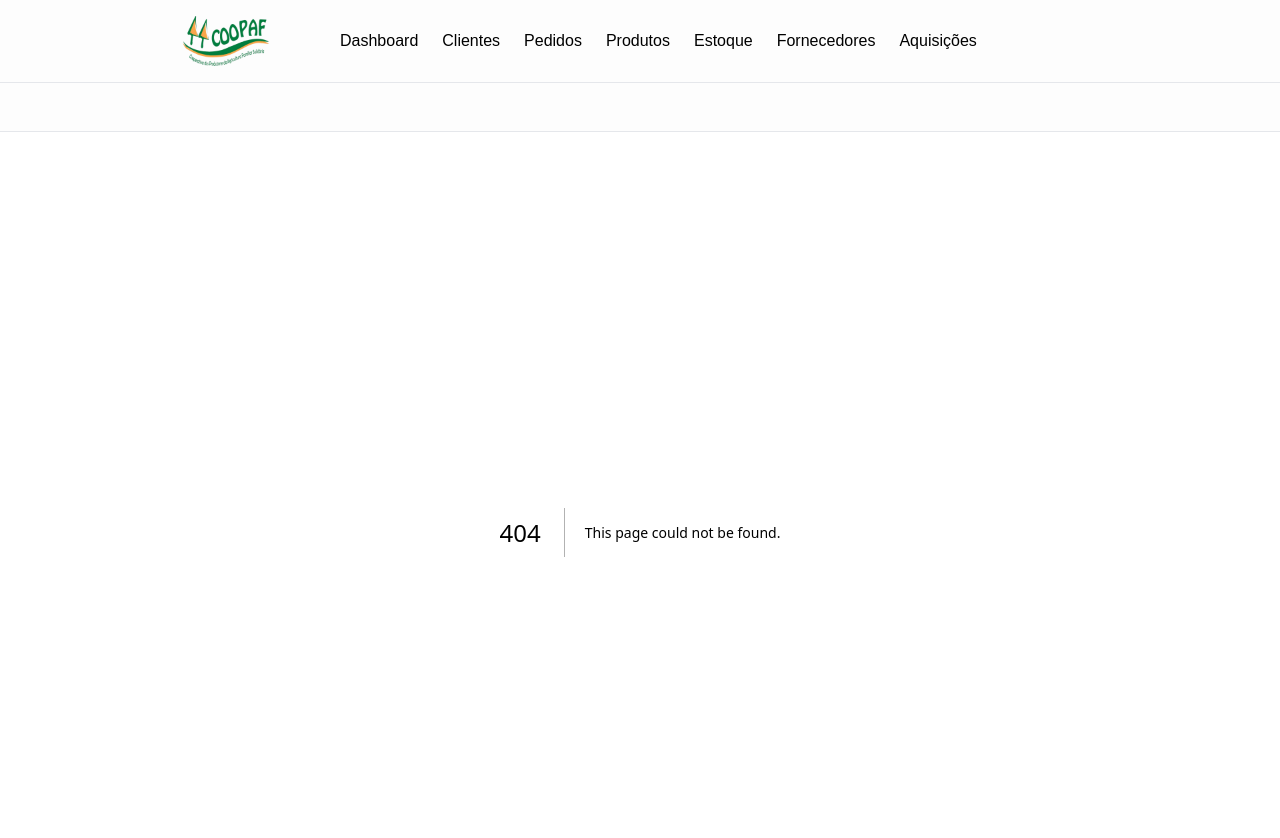
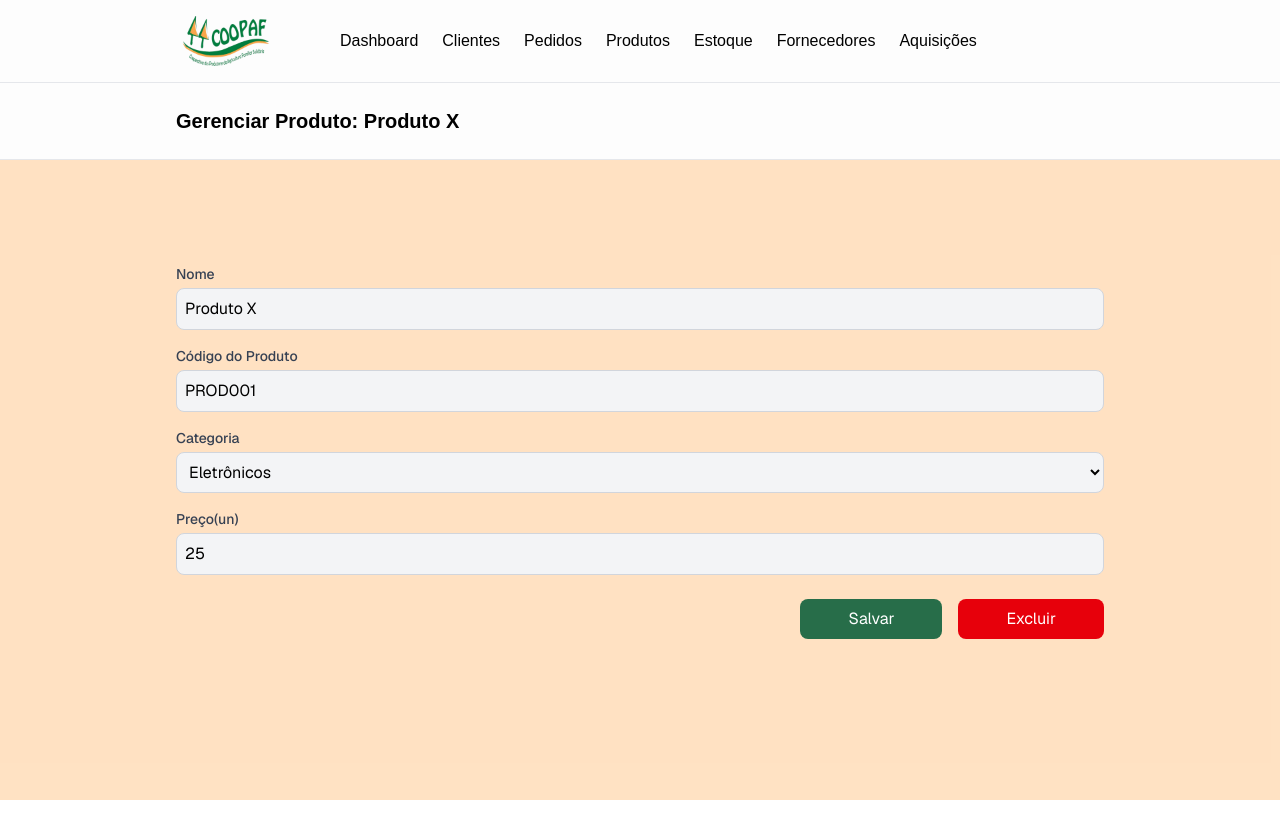
Before and after one commit to AureaStar/TrabalhoModelagemFront, a Next.js app in the folder my-app/: page /products/manage/1 in a window 1280 px wide. Before the commit this address had no page. Shown: the top 838 px of the page. After the commit the page ends 800 px from the top, so only its background shows below. Built offline with nearby package versions, Linux system fonts and the light colour scheme.

Commit message:
Adiciona Produtos

```diff
--- /dev/null
+++ b/my-app/app/products/manage/[id]/page.tsx
@@ -0,0 +1,66 @@
+'use client';
+
+import { useParams } from 'next/navigation';
+import SetHeader from '@/components/header/SetHeader';
+import GenericForm from '@/components/form/GenericForm';
+
+export default function ManageProductPage() {
+    const params = useParams();
+    const id = params.id as string;
+
+    // Simulação de busca no banco (dados mockados)
+    const products = [
+        { id: 1, Nome: 'Produto X', 'Código do Produto': 'PROD001', Categoria: 'Eletrônicos', 'Preço(un)': 25.00 },
+        { id: 2, Nome: 'Produto Y', 'Código do Produto': 'PROD002', Categoria: 'Roupas', 'Preço(un)': 30.00 },
+    ];
+
+    const product = products.find(p => p.id.toString() === id);
+
+    const fields = [
+        { name: 'nome', label: 'Nome', type: 'text' as const, required: true },
+        { name: 'codigoProduto', label: 'Código do Produto', type: 'text' as const, required: true },
+        { name: 'categoria', label: 'Categoria', type: 'select' as const, options: ['Eletrônicos', 'Roupas', 'Alimentos'], required: true },
+        { name: 'precoUn', label: 'Preço(un)', type: 'number' as const, required: true },
+    ];
+
+    const handleSubmit = (data: Record<string, any>) => {
+        // Simulação de salvar no banco
+        console.log('Produto atualizado:', { id, ...data });
+        // Aqui você pode fazer uma chamada para a API
+    };
+
+    const handleDelete = () => {
+        console.log('Excluir produto:', id);
+        // Aqui você pode fazer uma chamada para a API
+    };
+
+    if (!product) {
+        return (
+            <section>
+                <SetHeader content="Gerenciar Produto" />
+                <div className="flex px-44 w-full min-h-[calc(100vh-10rem)] items-start justify-center bg-background-clean font-sans">
+                    <main className="w-full py-26">
+                        <p>Produto não encontrado.</p>
+                    </main>
+                </div>
+            </section>
+        );
+    }
+
+    return (
+        <section>
+            <SetHeader content={`Gerenciar Produto: ${product.Nome}`} />
+            <div className="flex px-44 w-full min-h-[calc(100vh-10rem)] items-start justify-center bg-background-clean font-sans text-black">
+                <main className="w-full py-26">
+                    <GenericForm
+                        mode="edit"
+                        fields={fields}
+                        initialData={{ nome: product.Nome, codigoProduto: product['Código do Produto'], categoria: product.Categoria, precoUn: product['Preço(un)'] }}
+                        onSubmit={handleSubmit}
+                        onDelete={handleDelete}
+                    />
+                </main>
+            </div>
+        </section>
+    );
+}
--- a/my-app/app/products/new/page.tsx
+++ b/my-app/app/products/new/page.tsx
@@ -0,0 +1,40 @@
+'use client';
+
+import SetHeader from '@/components/header/SetHeader';
+import GenericForm from '@/components/form/GenericForm';
+
+export default function NewProductPage() {
+    const fields = [
+        { name: 'nome', label: 'Nome', type: 'text' as const, required: true },
+        { name: 'codigoProduto', label: 'Código do Produto', type: 'text' as const, required: true },
+        { name: 'categoria', label: 'Categoria', type: 'select' as const, options: ['Eletrônicos', 'Roupas', 'Alimentos'], required: true },
+        { name: 'precoUn', label: 'Preço(un)', type: 'number' as const, required: true },
+    ];
+
+    const handleSubmit = (data: Record<string, any>) => {
+        // Simulação de adicionar no banco
+        console.log('Novo produto:', data);
+        // Aqui você pode fazer uma chamada para a API
+    };
+
+    const handleCancel = () => {
+        console.log('Cancelar');
+        // Aqui você pode redirecionar ou algo
+    };
+
+    return (
+        <section>
+            <SetHeader content="Novo Produto" />
+            <div className="flex px-44 w-full min-h-[calc(100vh-10rem)] items-start justify-center bg-background-clean font-sans text-black">
+                <main className="w-full py-26">
+                    <GenericForm
+                        mode="add"
+                        fields={fields}
+                        onSubmit={handleSubmit}
+                        onCancel={handleCancel}
+                    />
+                </main>
+            </div>
+        </section>
+    );
+}
--- a/my-app/app/products/page.tsx
+++ b/my-app/app/products/page.tsx
@@ -0,0 +1,32 @@
+'use client';
+
+import Table from '@/components/table';
+import SetHeader from '../../components/header/SetHeader';
+
+export default function ProductsPage() {
+    const headers = ['Nome', 'Código do Produto', 'Categoria', 'Preço(un)'];
+    const data = [
+        { id: 1, Nome: 'Produto X', 'Código do Produto': 'PROD001', Categoria: 'Eletrônicos', 'Preço(un)': 25.00 },
+        { id: 2, Nome: 'Produto Y', 'Código do Produto': 'PROD002', Categoria: 'Roupas', 'Preço(un)': 30.00 },
+    ];
+    const categories = ['Eletrônicos', 'Roupas', 'Alimentos'];
+
+    return (
+        <section>
+            <SetHeader content="Produtos" />
+            <div className="flex px-44 w-full min-h-[calc(100vh-10rem)] items-start justify-center bg-background-clean font-sans">
+                <main className="w-full py-26">
+                    <Table
+                        headers={headers}
+                        data={data}
+                        onAdd={() => console.log('Adicionar novo produto')}
+                        categories={categories}
+                        showFilter={true}
+                        onManage={(item) => console.log('Gerenciar produto:', item)}
+                        routes="/products"
+                    />
+                </main>
+            </div>
+        </section>
+    );
+}
```
Also changed, not shown: my-app/app/products/manage/page.tsx (added).
